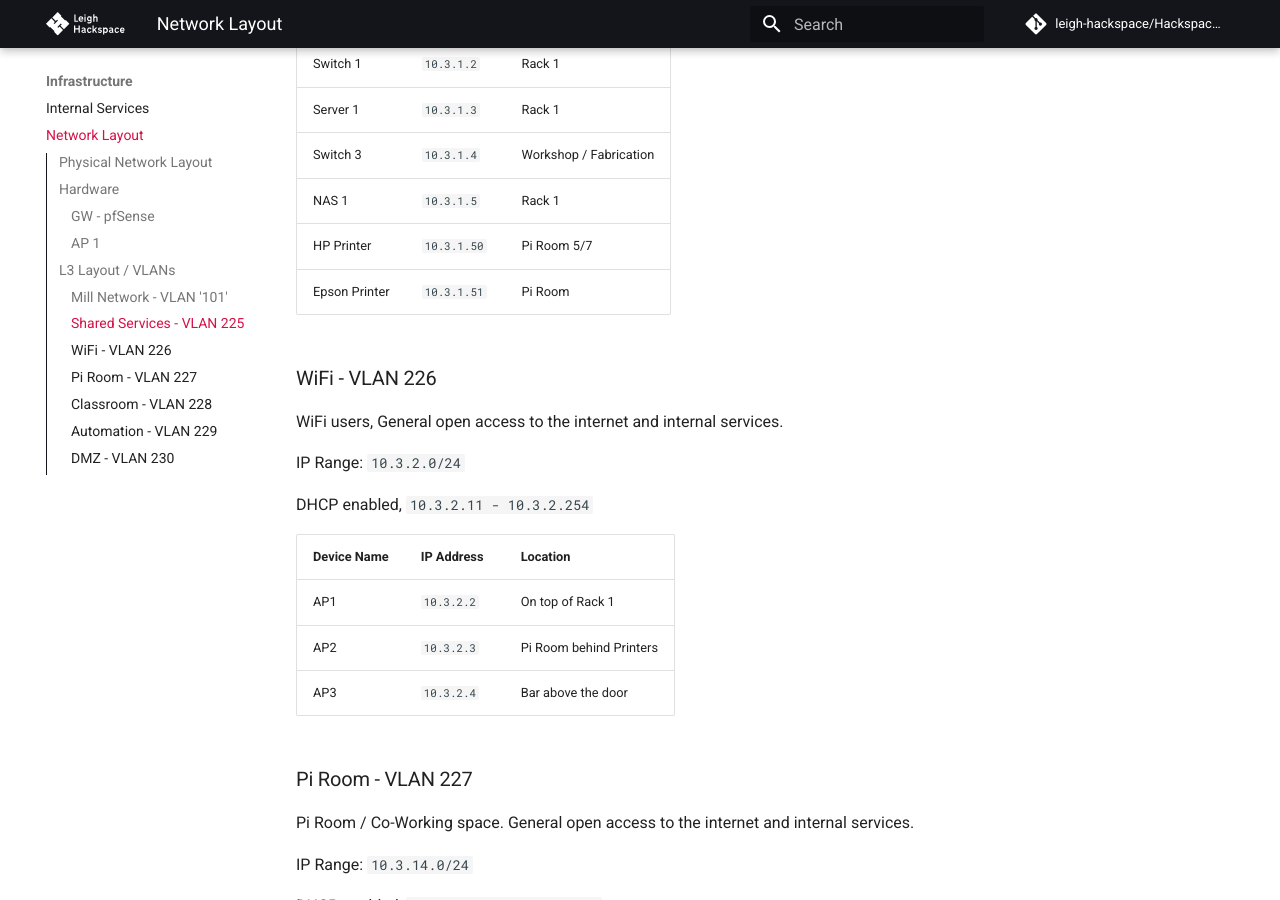
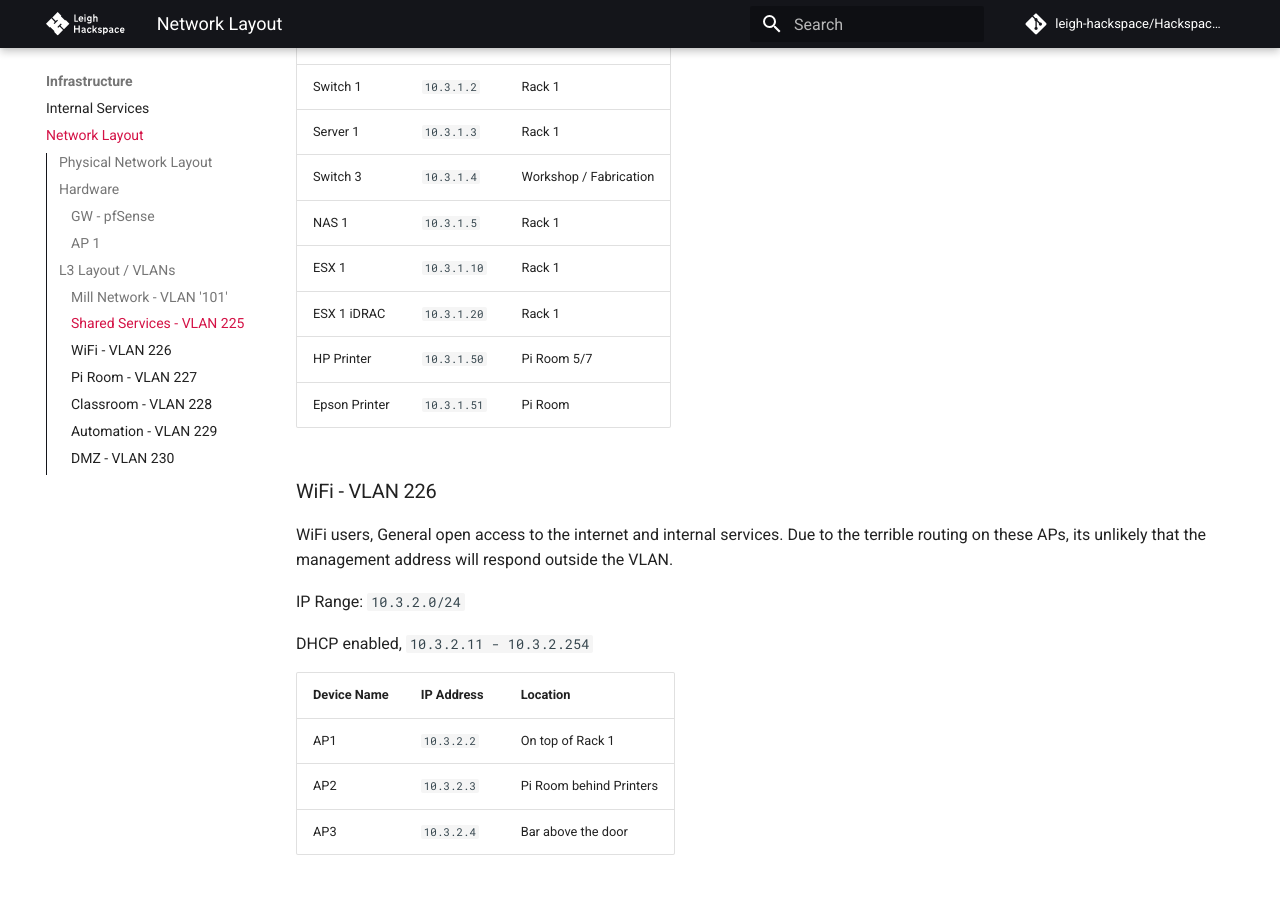
Before and after one commit to leigh-hackspace/HackspaceWiki, an MkDocs documentation site: the page built from docs/infrastructure/network_layout.md, in a window 1280 px wide and 900 px high, scrolled down 3013 px. Built offline with MkDocs 1.6.1 and Material for MkDocs 9.7.7, drawn with Linux system fonts in a browser that asks for light colours; comment, search, counter and statistics services are not loaded; the version menu is left out; some of the changed text lies outside the part shown.

Commit message:
Add ESX 1 details

```diff
--- a/docs/infrastructure/network_layout.md
+++ b/docs/infrastructure/network_layout.md
@@ -12,6 +12,7 @@
     SWITCH1[Switch 1] -->|Port1 / en0| GW
     SERVER1[Server 1] -->|Port45| SWITCH1
     NAS1[NAS 1] --> |Port44| SWITCH1
+    ESX1[ESX 1] -.-> |Port??/??| SWITCH1
     end
 
     GW -->|re0| MILL
@@ -40,18 +41,18 @@
 
 ## Hardware
 
-| Name     | Manf    | Model          | Type      | Location    | Status                  | Notes                             |
-| -------- | ------- | -------------- | --------- | ----------- | ----------------------- | --------------------------------- |
-| GW       | HP      | Unknown        | Router    | Rack 1      | Live                    | HP desktop system running pfSense |
-| Switch 1 | Cisco   | Catalyst 3560G | L3 Switch | Rack 1      | Live                    |                                   |
-| Switch 2 | Cisco   | Catalyst 3560G | L3 Switch | Rack 1      | Waiting to be installed | Sandbox/Learning switch           |
-| Switch 3 | HP      | Procurve 2824  | L2 Switch | Fabrication | Live                    | Switch for the fabrication area   |
-| AP 1     | TP-Link |                | AP        | Top of Rack | Live                    | Uses stock firmware               |
-| AP 2     | ???     | ???            | AP        | Pi Room     | Live                    |                                   |
-| AP 3     | Cisco   | RV110W         | AP        | Bar         | Waiting to be installed |                                   |
-| NAS 1    | QNAP    | TS-431+        | NAS       | Rack 1      | Live                    |                                   |
-| UPS      | APC     | ???            | UPS       | Rack 1      | Live                    |                                   |
-
+| Name     | Manf    | Model          | Type      | Location    | Status                  | Notes                                          |
+| -------- | ------- | -------------- | --------- | ----------- | ----------------------- | ---------------------------------------------- |
+| GW       | HP      | Unknown        | Router    | Rack 1      | Live                    | HP desktop system running pfSense              |
+| Switch 1 | Cisco   | Catalyst 3560G | L3 Switch | Rack 1      | Live                    |                                                |
+| Switch 2 | Cisco   | Catalyst 3560G | L3 Switch | Rack 1      | Waiting to be installed | Sandbox/Learning switch                        |
+| Switch 3 | HP      | Procurve 2824  | L2 Switch | Fabrication | Live                    | Switch for the fabrication area                |
+| AP 1     | TP-Link |                | AP        | Top of Rack | Live                    | Uses stock firmware                            |
+| AP 2     | ???     | ???            | AP        | Pi Room     | Live                    |                                                |
+| AP 3     | Cisco   | RV110W         | AP        | Bar         | Live                    |                                                |
+| NAS 1    | QNAP    | TS-431+        | NAS       | Rack 1      | Live                    |                                                |
+| UPS      | APC     | ???            | UPS       | Rack 1      | Live                    |                                                |
+| ESX 1    | Dell    | R320           | Server    | Rack 1      | Waiting to be installed |                                                |
 
 ### GW - pfSense
 
@@ -126,12 +127,14 @@
 | Server 1      | `10.3.1.3`  | Rack 1                 |
 | Switch 3      | `10.3.1.4`  | Workshop / Fabrication |
 | NAS 1         | `10.3.1.5`  | Rack 1                 |
+| ESX 1         | `10.3.1.10` | Rack 1                 |
+| ESX 1 iDRAC   | `10.3.1.20` | Rack 1                 |
 | HP Printer    | `10.3.1.50` | Pi Room 5/7            |
 | Epson Printer | `10.3.1.51` | Pi Room                |
 
 ### WiFi - VLAN 226
 
-WiFi users, General open access to the internet and internal services.
+WiFi users, General open access to the internet and internal services. Due to the terrible routing on these APs, its unlikely that the management address will respond outside the VLAN.
 
 IP Range: `10.3.2.0/24`
 
```
Also changed, not shown: other parts of docs/infrastructure/network_layout.md (+1 -1 lines).
